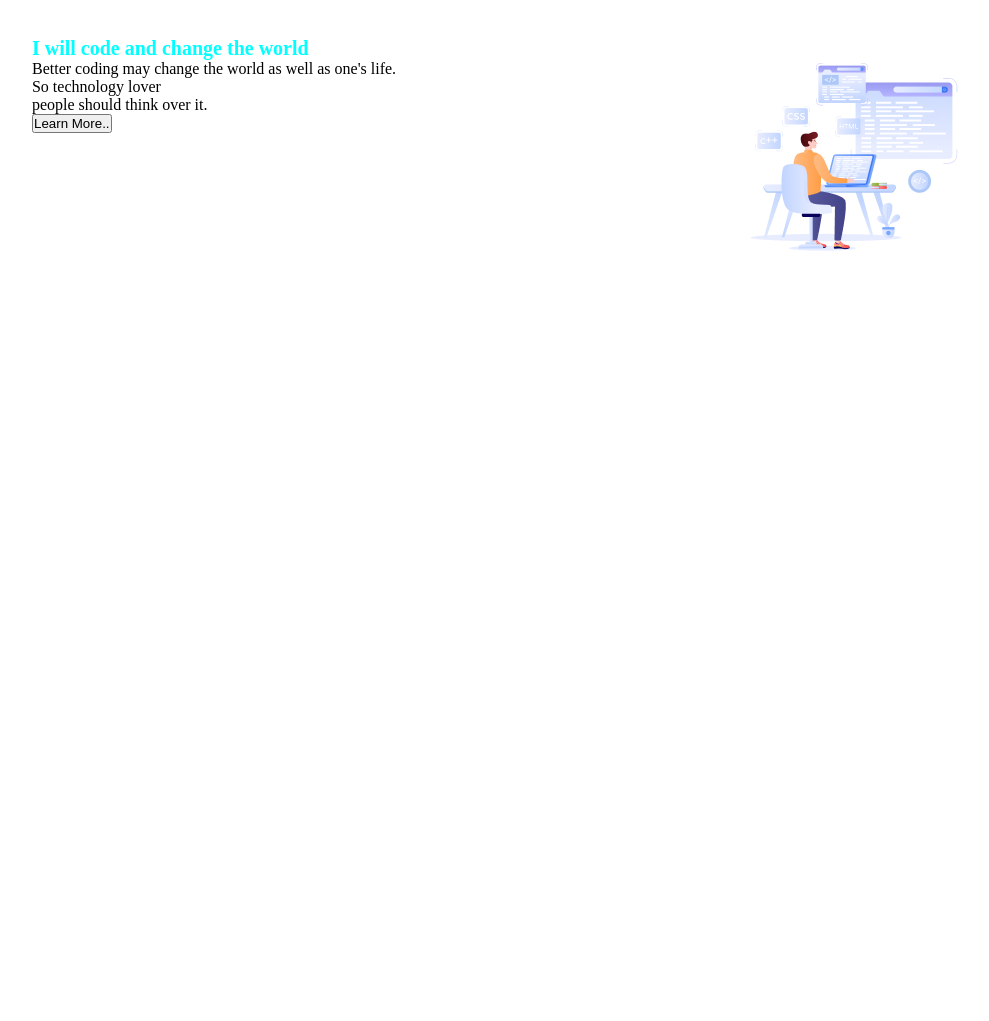
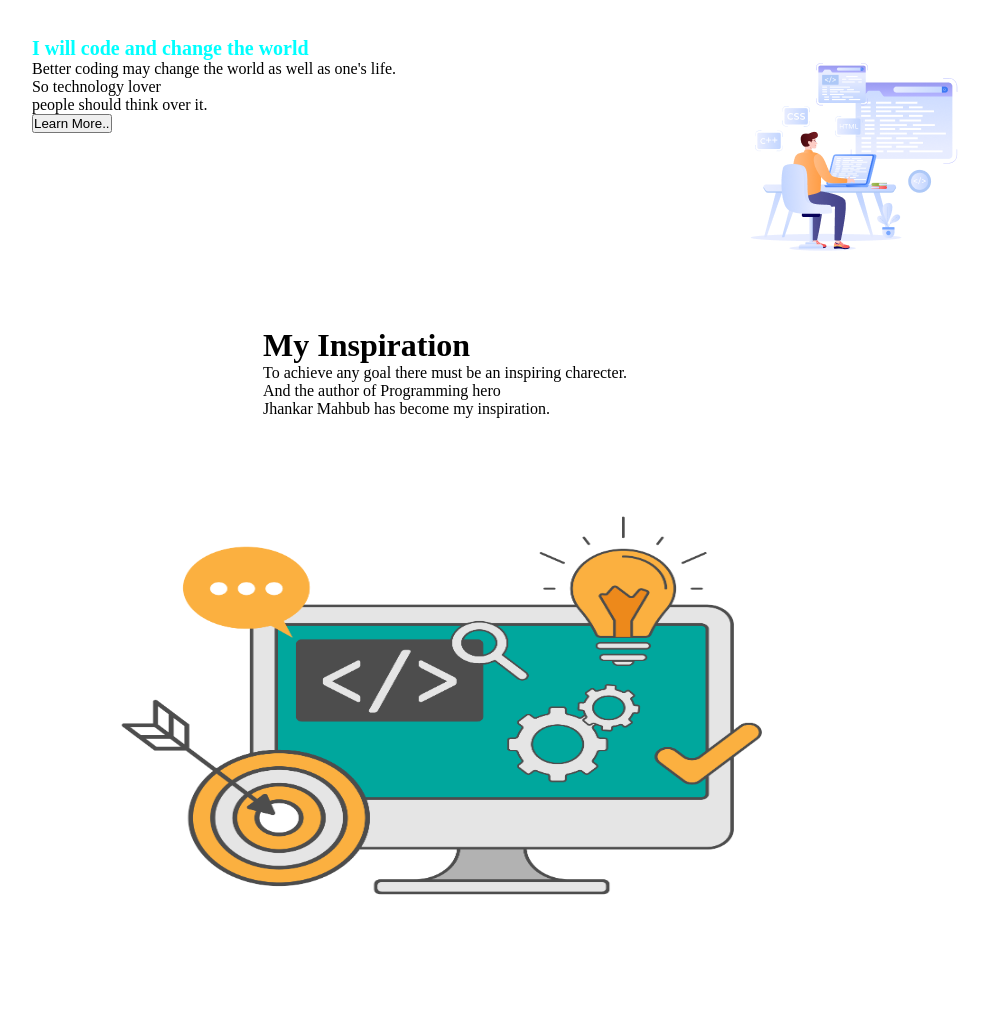
Before and after one commit to salauddinshaker/portfolio-assignment-one, a plain HTML site: page index.html in a window 1280 px wide. Shown: the part 1219-2240 px from the top of the page, without its empty margins (137-1126 px from the left). Before the commit the page ends 1496 px from the top, so only its background shows below. Drawn offline with Linux system fonts and the light colour scheme.

Commit message:
my inspiration part half done

```diff
--- a/index.html
+++ b/index.html
@@ -64,5 +64,17 @@
         <img src="/assets/Group 4.png" alt="">
     </div>
 
+    <!-- Inspiration Part -->
+
+    <div class="my-inspiration">
+        <div class="my-inspiration-one">
+            <h1>My Inspiration</h1>
+        <p>To achieve any goal there must be an inspiring charecter.
+        <br>And the author of Programming hero <br>Jhankar Mahbub has become my inspiration.</p>
+        </div>
+
+         <img src="/assets/My-inspiration.png" alt="">
+    </div>
+
 </body>
 </html>
--- a/style.css
+++ b/style.css
@@ -71,8 +71,28 @@ padding-left: -50px;
 }
 
 /* third part of why dev */
+
 .third-part-whydev{
-    display: flex;
-    margin-top: 40px;
-    justify-content:space-around;
+display: flex;
+margin-top: 40px;
+justify-content:space-around;
 }
+
+
+/* Inspiration part */
+.my-inspiration{
+    justify-content: center;
+    padding-left: 200px;
+    padding-top: 50px;
+}
+.my-inspiration-one{
+    padding-bottom: 0px;
+    padding-left: 200px;
+    align-items: center;
+}
+.my-inspiration img{
+width: 800px;
+max-height: 600px;
+margin-top: 0px;
+padding-top: 0;
+}
```
Also changed, not shown: assets/My-inspiration.png (added).
